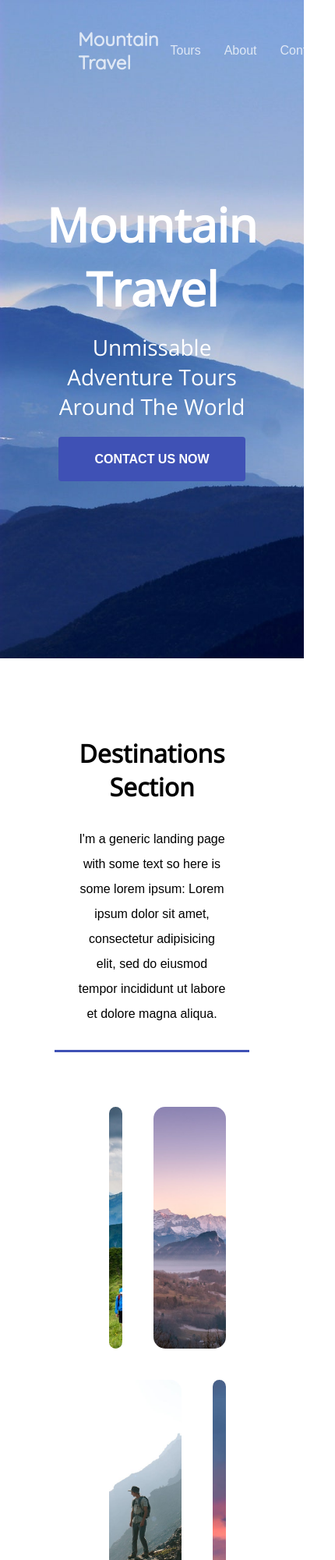
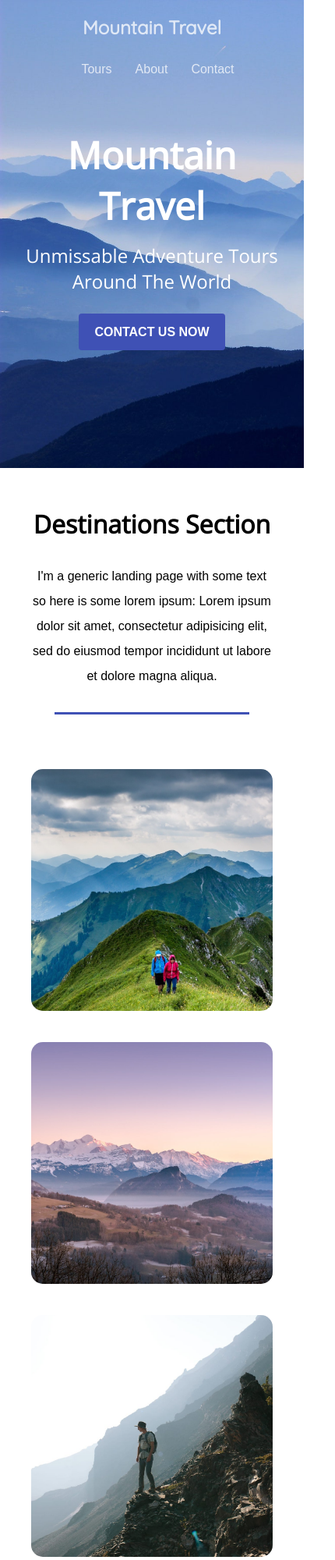
Before and after one commit to dakotaRuller/mountian-project, a plain HTML site: page index.html in a window 390 px wide. Shown: the top 2000 px of the page at 78% size, 430 px wide, since content can reach past the window. Drawn offline with nearby package versions, Linux system fonts and the light colour scheme.

Commit message:
Adding Reponsiveness (Is that even a word?)

```diff
--- a/assets/css/main.css
+++ b/assets/css/main.css
@@ -36,6 +36,7 @@ a.btn:hover {
 }
 ul {
   list-style-type: none;
+  padding: 0;
 }
 hr {
   width: 250px;
@@ -65,6 +66,12 @@ section p {
   text-align: center;8
 }
 
+@media (max-width: 800px) {
+  section {
+    padding: 50px 20px;
+  }
+}
+
 /* Header Section Styling */
 header {
   position: absolute;
@@ -92,6 +99,16 @@ header nav {
 }
 header nav li {
   margin: 15px;
+}
+
+@media (max-width: 800px){
+  header {
+    padding: 20px 50px;
+    flex-direction: column;
+  }
+  header h2 {
+    margin-bottom: 15px;
+  }
 }
 section:not(.hero):nth-child(even) {
   background-color: #f5f5f5
@@ -138,6 +155,20 @@ section:not(.hero):nth-child(even) {
     margin: 0;
   }
 }
+@media (max-width: 800px) {
+  .hero {
+    min-height: 600px;
+  }
+  .hero h1 {
+    font-size: 48px;
+  }
+  .hero h3 {
+    font-size: 24px;
+  }
+  .hero a.btn {
+    padding: 15px 20px;
+  }
+}
 
 /* destinations section */
 
@@ -161,6 +192,23 @@ section:not(.hero):nth-child(even) {
 .destinations .grid li.large {
   flex-basis: 70%;
 }
+@media (max-width: 1100px) {
+  .destinations .grid li.small,
+  .destinations .grid li.large {
+    flex-basis: 50%;
+  }
+  .grid {
+    padding: 0;
+  }
+}
+@media (max-width: 1100px) {
+  .destinations .grid li.small,
+  .destinations .grid li.large {
+    flex-basis: 100%;
+  }
+  .grid {
+  }
+}
 
 /* packages section */
 
@@ -180,6 +228,12 @@ section:not(.hero):nth-child(even) {
   background-color: #eaeaea;
   border-radius: 35px;
   transition: 0.5s background-color;
+}
+
+@media (max-width: 800px) {
+  .packages .grid li {
+    flex: 1 1 100%;
+  }
 }
 
   /* testimonials section */
@@ -233,10 +287,6 @@ footer a.footer-link {
   color: #fff;
   opacity: 1;
 }
-
-footer a.footer-link:hover {
-
-}
 footer a.media:hover {
   opacity: 0.90;
   color: #e81717;
@@ -268,3 +318,9 @@ footer a.media:hover {
 .media-buttons li{
   margin:15px 10px;
 }
+
+@media (max-width: 600px) {
+  footer {
+    flex-direction: column;
+  }
+}
--- a/js/main.js
+++ b/js/main.js
@@ -1 +1,4 @@
-console.log('I am working!');
+var screenWidth = window.visualViewport.width;
+window.addEventListener('resize', console.log(screenWidth));
+
+console.log(screenWidth);
```
